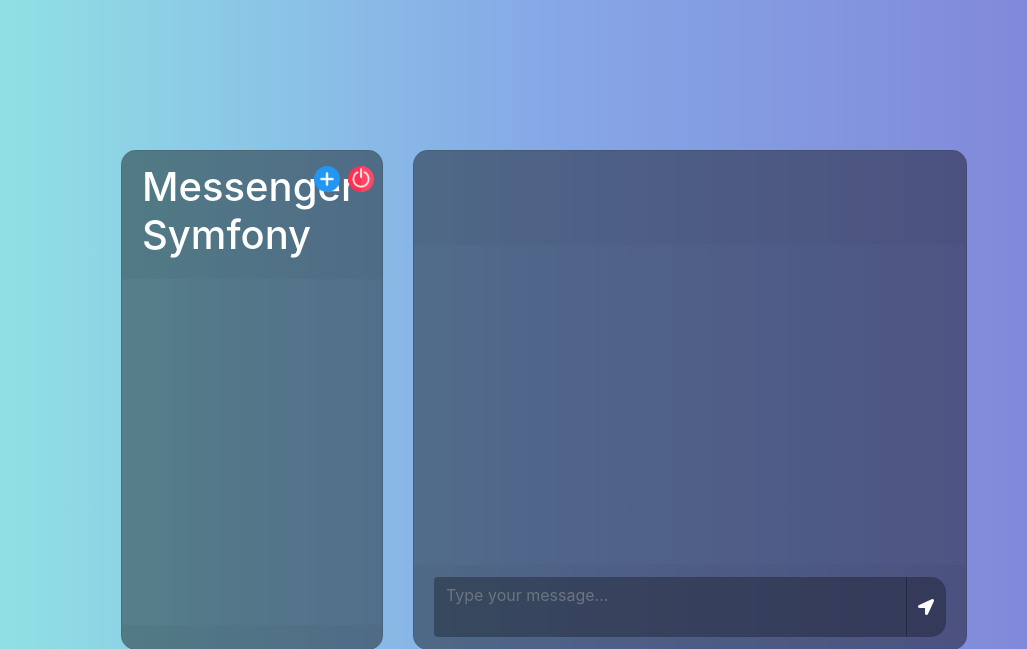
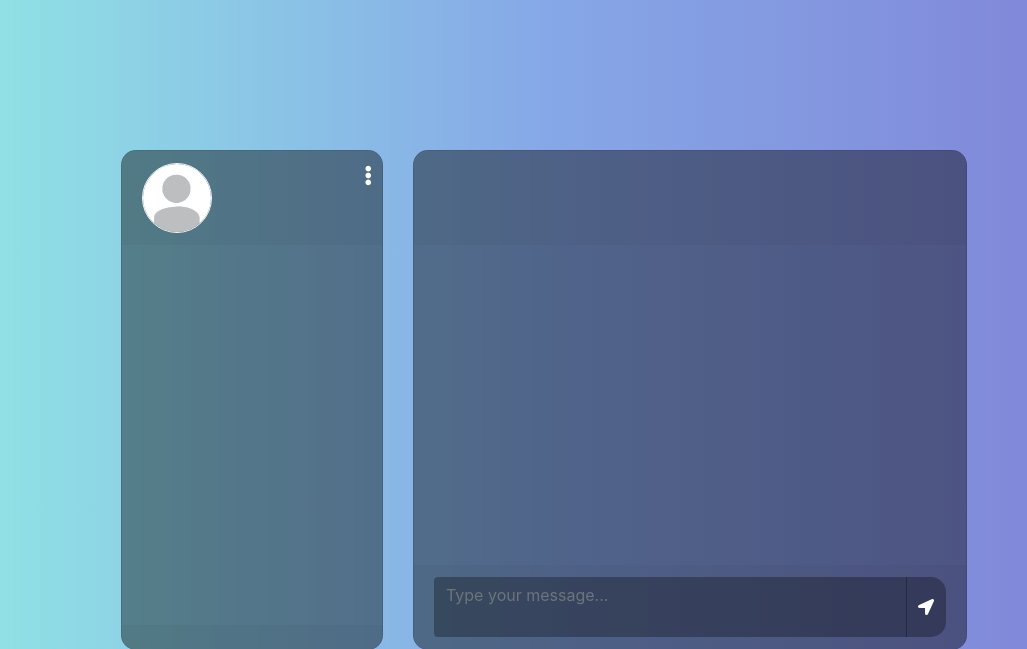
Before and after one commit to Weder77/MessengerSymfony, a Symfony app: template templates/chatBase.html.twig in a window 1280 px wide. Shown: the top 649 px of the page, without its empty margins (96-1123 px from the left). Run offline with Twig, Linux system fonts and the light colour scheme; the template is opened without the code that fills it, so the values that code supplies are empty; some libraries are stand-ins or nearby versions.

Commit message:
:art: Change CSS structure

```diff
--- a/templates/chatBase.html.twig
+++ b/templates/chatBase.html.twig
@@ -94,39 +109,46 @@
 		color: white !important;
 		cursor: pointer;
 	}
+
 	.contacts {
 		list-style: none;
 		padding: 0;
 	}
+
 	.contacts li {
 		width: 100% !important;
 		padding: 5px 10px;
 		margin-bottom: 15px !important;
 	}
+
 	.active {
 		background-color: rgba(0, 0, 0, 0.3);
 	}
+
 	.user_img {
 		height: 70px;
 		width: 70px;
-			border: 1.5px solid #f5f6fa;
+		border: 1px solid #f5f6fa;
 
 	}
+
 	.user_img_msg {
 		height: 40px;
 		width: 40px;
 		border: 1.5px solid #f5f6fa;
+	}
 
-		}
 	.img_cont {
 		position: relative;
 		height: 70px;
 		width: 70px;
 	}
+
 	.img_cont_msg {
 		height: 40px;
 		width: 40px;
 	}
+
 	.online_icon {
 		position: absolute;
 		height: 15px;
@@ -218,24 +212,119 @@
 		right: 15px;
 		display: none;
 	}
+
 	.action_menu ul {
 		list-style: none;
 		padding: 0;
 		margin: 0;
 	}
+
 	.action_menu ul li {
 		width: 100%;
 		padding: 10px 15px;
 		margin-bottom: 5px;
 	}
+
 	.action_menu ul li i {
 		padding-right: 10px;
 
 	}
+
 	.action_menu ul li:hover {
 		cursor: pointer;
 		background-color: rgba(0, 0, 0, 0.2);
 	}
+
+	@media(max-width: 576px) {
+		.contacts_card {
+			margin-bottom: 15px !important;
+		}
+	}
+
+	.msg_container {
+		margin-top: auto;
+		margin-bottom: auto;
+		margin-left: 10px;
+		border-radius: 25px;
+		background-color: #82ccdd;
+		padding: 10px;
+		position: relative;
+	}
+
+	.msg_container_send {
+		margin-top: auto;
+		margin-bottom: auto;
+		margin-right: 10px;
+		border-radius: 25px;
+		background-color: #78e08f;
+		padding: 10px;
+		position: relative;
+	}
+
+	.msg_time {
+		position: absolute;
+		left: 0;
+		bottom: -15px;
+		color: rgba(255, 255, 255, 0.5);
+		font-size: 10px;
+		min-width: 100px;
+	}
+
+	.msg_time_send {
+		position: absolute;
+		right: 0;
+		bottom: -15px;
+		color: rgba(255, 255, 255, 0.5);
+		font-size: 10px;
+	}
+
+	.msg_head {
+		position: relative;
+	}
+
+	#action_menu_btn {
+		position: absolute;
+		right: 10px;
+		top: 10px;
+		color: white;
+		cursor: pointer;
+		font-size: 20px;
+	}
+
+	.action_menu {
+		z-index: 1;
+		position: absolute;
+		padding: 15px 0;
+		background-color: rgba(0, 0, 0, 0.5);
+		color: white;
+		border-radius: 15px;
+		top: 30px;
+		right: 15px;
+		display: none;
+	}
+
+	.action_menu ul {
+		list-style: none;
+		padding: 0;
+		margin: 0;
+	}
+
+	.action_menu ul li {
+		width: 100%;
+		padding: 10px 15px;
+		margin-bottom: 5px;
+	}
+
+	.action_menu ul li i {
+		padding-right: 10px;
+
+	}
+
+	.action_menu ul li:hover {
+		cursor: pointer;
+		background-color: rgba(0, 0, 0, 0.2);
+	}
+
 	@media(max-width: 576px) {
 		.contacts_card {
 			margin-bottom: 15px !important;
@@ -246,19 +335,30 @@
 
 {% block body %}
 <div class="container-fluid h-100">
-		<div
-			class="row justify-content-center h-100">
+	<div class="row justify-content-center h-100">
 		{# LEFT COMPOSANT (groups list) #}
 		<div class="col-md-4 col-xl-3 chat">
 			<div class="card mb-sm-3 mb-md-0 contacts_card">
 				<div class="card-header text-white">
-						<h1>Messenger Symfony</h1>
-						<a href="{{ path('logout')}}">
-							<img src="{{ asset('img/poweroff.png')}}" class="power-off">
-						</a>
-						<a href="{{ path('groups-create')}}">
-							<img src="{{ asset('img/add.png')}}" class="add">
-						</a>
+					<div class="d-flex align-items-center">
+						{% if app.user.picture != null %}
+						<img src="{{ asset('photo/profile/' ~ app.user.picture) }}" class="rounded-circle user_img">
+						{% else %}
+						<img src="{{ asset('img/defaultProfile.png') }}" class="rounded-circle user_img">
+						{% endif %}
+
+						<h4 class="ml-4">{{ app.user.username }}</h4>
+					</div>
+					<span id="action_menu_btn"><i class="fas fa-ellipsis-v"></i></span>
+					<div class="action_menu">
+						<ul>
+							<li><i class="fas fa-user-user"></i> View profile</li>
+							<li><a class="text-white" href="{{ path('groups-create')}}"><i class="fas fa-plus"></i>
+									Create Group</a></li>
+							<li><a class="text-danger" href="{{ path('logout')}}"><i
+										class="fas fa-sign-out-alt"></i></i> Logout</a></li>
+						</ul>
+					</div>
 				</div>
 				<div class="card-body contacts_body">
 					<ui class="contacts">
@@ -329,4 +430,12 @@
 		</div>
 	</div>
 </div>
+
+<script>
+	$(document).ready(function () {
+		$('#action_menu_btn').click(function () {
+			$('.action_menu').toggle();
+		});
+	});
+</script>
 {% endblock %}
```
Also changed, not shown: other parts of templates/chatBase.html.twig (+25 -37 lines), public/photo/profile/photo_158108506194392_hackermanlow.jpg (added). Lines whose indentation alone changed are shown as unchanged.
